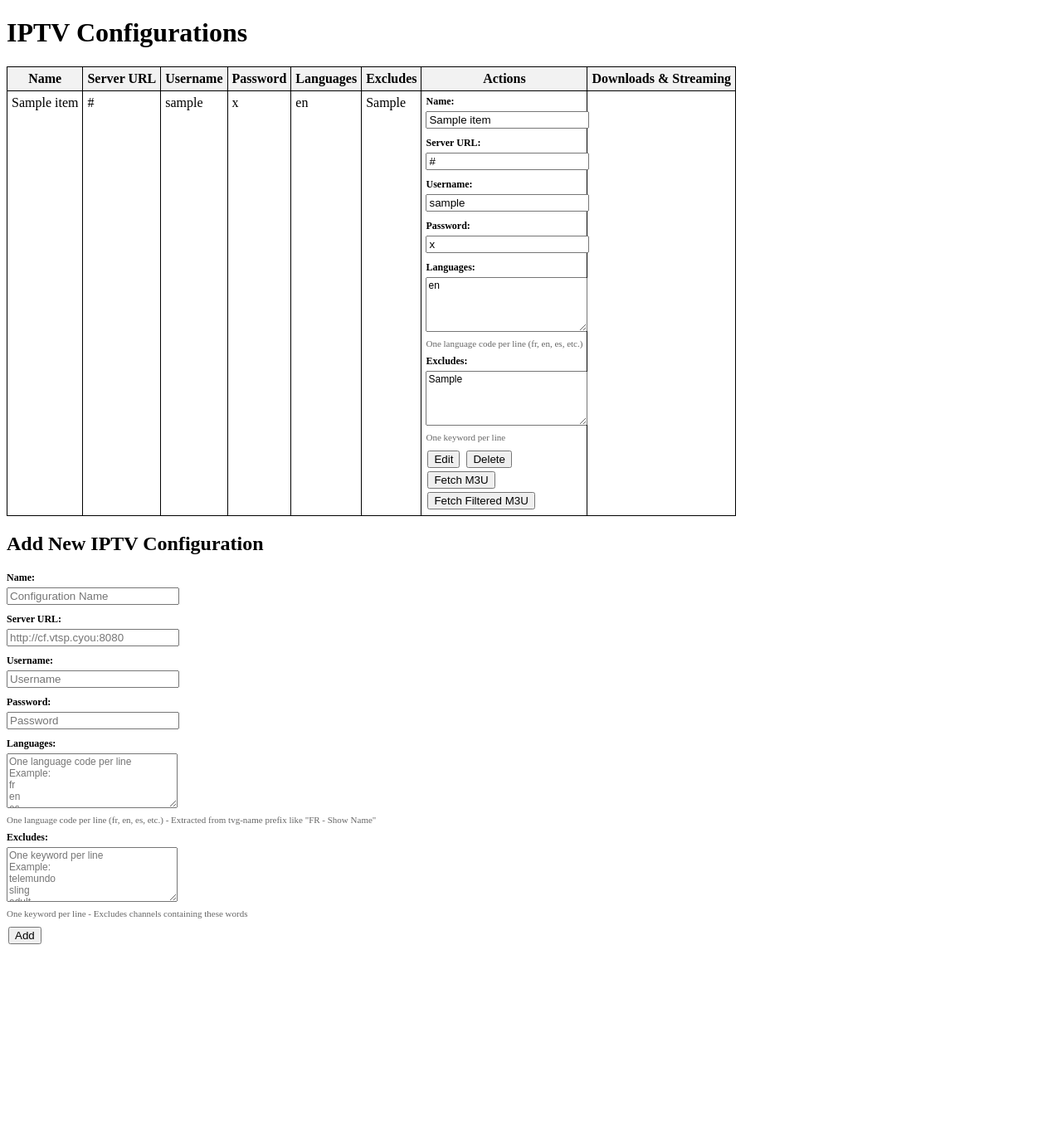
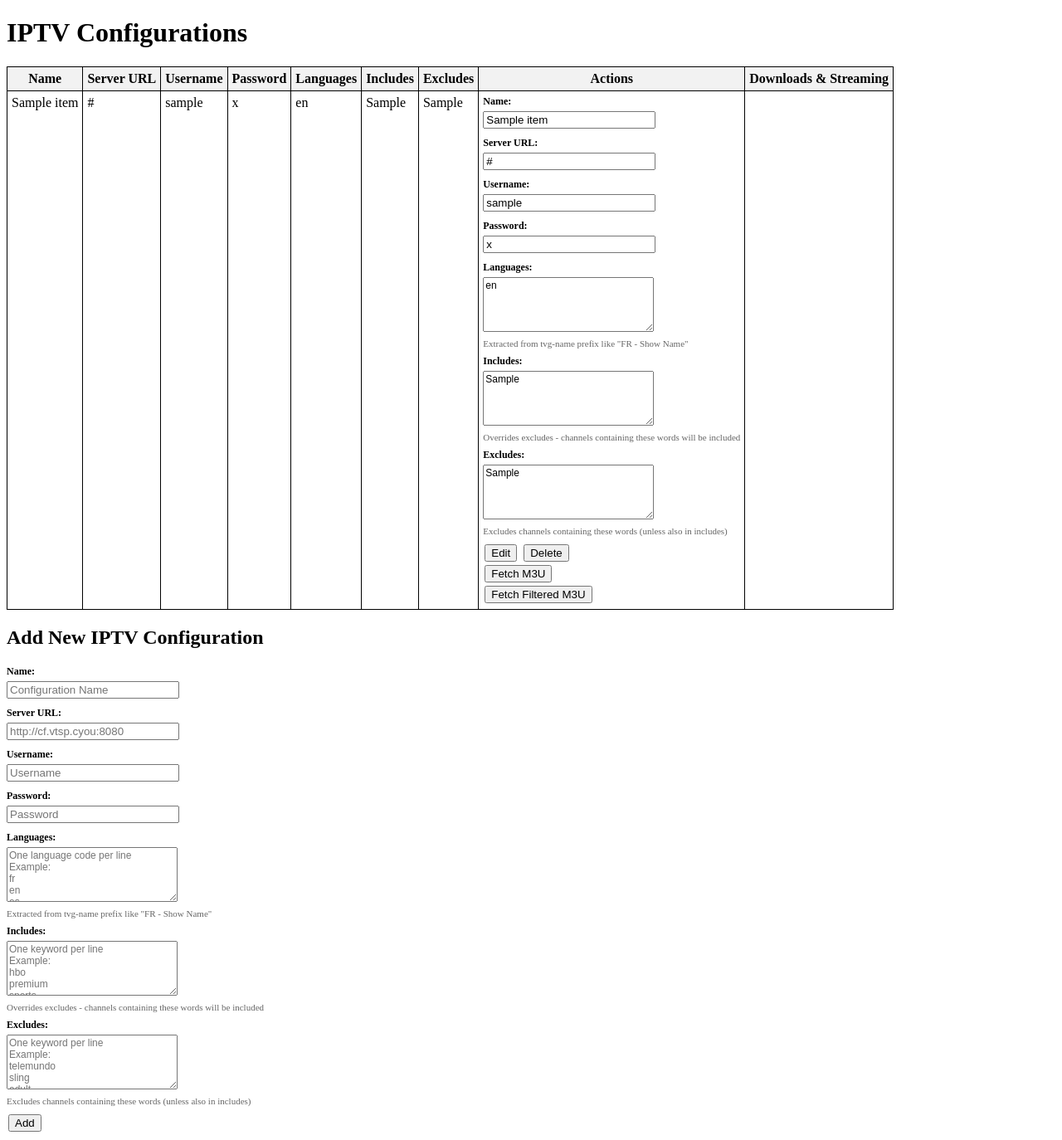
Before and after one commit to dreed47/iptv-manager, a FastAPI app: page / in a window 1280 px wide. Shown: the whole page at 83% size. Before the commit the page ends 1138 px from the top, so only its background shows below. Run offline with FastAPI, Linux system fonts and the light colour scheme; tables that the repository leaves empty hold one stand-in row (values such as "Sample post").

Commit message:
pre EPG updates

```diff
--- a/models.py
+++ b/models.py
@@ -26,8 +26,9 @@ class Item(Base):
     server_url = Column(String(200), nullable=False)
     username = Column(String(200), nullable=False)
     user_pass = Column(String(200), nullable=False)
-    languages = Column(String(200), nullable=True)  # comma-separated languages to include
-    excludes = Column(String(200), nullable=True)  # comma-separated keywords to exclude
+    languages = Column(String(200), nullable=True)
+    includes = Column(String(200), nullable=True)  # New field
+    excludes = Column(String(200), nullable=True)
 
 def init_db():
     try:
--- a/routes.py
+++ b/routes.py
@@ -49,7 +49,6 @@ async def index(request: Request, db: Session = Depends(get_db), error: str = No
         "base_url": base_url
     })
 
-
 @router.post("/", response_class=RedirectResponse)
 async def handle_form(
     request: Request,
@@ -61,6 +60,7 @@ async def handle_form(
     username: str = Form(None),
     user_pass: str = Form(None),
     languages: str = Form(None),
+    includes: str = Form(None),
     excludes: str = Form(None),
     item_id: int = Form(None),
     new_name: str = Form(None),
@@ -68,22 +68,29 @@ async def handle_form(
     new_username: str = Form(None),
     new_user_pass: str = Form(None),
     new_languages: str = Form(None),
+    new_includes: str = Form(None),
     new_excludes: str = Form(None),
     db: Session = Depends(get_db)
 ):
-    logger.info(f"Received form data: add={add}, edit={edit}, delete={delete}, name='{name}', server_url='{server_url}', username='{username}', user_pass='{user_pass}', languages='{languages}', excludes='{excludes}', item_id={item_id}, new_name='{new_name}', new_server_url='{new_server_url}', new_username='{new_username}', new_user_pass='{new_user_pass}', new_languages='{new_languages}', new_excludes='{new_excludes}'")
-# Convert newline-separated values to comma-separated for storage
+    logger.info(f"Received form data: add={add}, edit={edit}, delete={delete}, name='{name}', server_url='{server_url}', username='{username}', user_pass='{user_pass}', languages='{languages}', includes='{includes}', excludes='{excludes}', item_id={item_id}, new_name='{new_name}', new_server_url='{new_server_url}', new_username='{new_username}', new_user_pass='{new_user_pass}', new_languages='{new_languages}', new_includes='{new_includes}', new_excludes='{new_excludes}'")
+
+    # Convert newline-separated values to comma-separated for storage
     if languages and '\n' in languages:
         languages = ','.join([lang.strip() for lang in languages.split('\n') if lang.strip()])
+    if includes and '\n' in includes:
+        includes = ','.join([inc.strip() for inc in includes.split('\n') if inc.strip()])
     if excludes and '\n' in excludes:
         excludes = ','.join([ex.strip() for ex in excludes.split('\n') if ex.strip()])
     if new_languages and '\n' in new_languages:
         new_languages = ','.join([lang.strip() for lang in new_languages.split('\n') if lang.strip()])
+    if new_includes and '\n' in new_includes:
+        new_includes = ','.join([inc.strip() for inc in new_includes.split('\n') if inc.strip()])
     if new_excludes and '\n' in new_excludes:
         new_excludes = ','.join([ex.strip() for ex in new_excludes.split('\n') if ex.strip()])
+
     if add:
         logger.info(f"Processing add request with name: '{name}'")
-        result = create_item(db, name, server_url, username, user_pass, languages, excludes)
+        result = create_item(db, name, server_url, username, user_pass, languages, includes, excludes)
         if not result:
             logger.warning("Item creation failed")
             return RedirectResponse(url="/?error=Failed to create item", status_code=303)
@@ -92,7 +99,8 @@ async def handle_form(
         if not item_id or not all([new_name, new_server_url, new_username, new_user_pass]):
             logger.warning(f"Missing item_id or fields for edit: item_id={item_id}")
             return RedirectResponse(url="/?error=Missing item ID or fields", status_code=303)
-        if not update_item(db, item_id, new_name, new_server_url, new_username, new_user_pass, new_languages, new_excludes):
+        # FIXED: Added new_includes parameter
+        if not update_item(db, item_id, new_name, new_server_url, new_username, new_user_pass, new_languages, new_includes, new_excludes):
             logger.warning(f"Item update failed for id {item_id}")
             return RedirectResponse(url="/?error=Item not found", status_code=303)
     elif delete:
@@ -254,10 +262,11 @@ async def generate_filtered_m3u(item_id: int = Form(...), db: Session = Depends(
         with open(m3u_path, "r", encoding="utf-8") as f:
             m3u_content = f.read()
 
-        # Parse languages and excludes
+        # Parse languages, includes, and excludes
         languages = [lang.strip().lower() for lang in (item.languages or "").split(",") if lang.strip()]
+        includes = [inc.strip().lower() for inc in (item.includes or "").split(",") if inc.strip()]
         excludes = [ex.strip().lower() for ex in (item.excludes or "").split(",") if ex.strip()]
-        logger.info(f"Filtering item {item_id} with languages={languages}, excludes={excludes}")
+        logger.info(f"Filtering item {item_id} with languages={languages}, includes={includes}, excludes={excludes}")
 
         # Filter M3U
         filtered_content = "#EXTM3U\n"
@@ -305,7 +314,8 @@ async def generate_filtered_m3u(item_id: int = Form(...), db: Session = Depends(
                         # Fallback: just take first 2 characters
                         channel_language = tvg_name[:2].lower()
 
-                    logger.debug(f"Channel: {tvg_name}, Extracted language: {channel_language}")
+                    # Build search text for includes/excludes
+                    search_text = f"{tvg_name} {channel_name.lower()}".lower()
 
                     # Apply language filter if languages are specified
                     if languages:
@@ -317,21 +327,39 @@ async def generate_filtered_m3u(item_id: int = Form(...), db: Session = Depends(
                                 logger.debug(f"Language match: '{lang}' == '{channel_language}' in: {tvg_name}")
                                 break
 
-                    # Apply excludes filter
-                    if include and excludes:
-                        # Build search text for exclusions
-                        search_text = f"{tvg_name} {channel_name.lower()}"
-                        for ex in excludes:
-                            if ex in search_text:
-                                include = False
-                                logger.debug(f"Exclusion match: '{ex}' found in: {tvg_name}")
-                                break
+                    # Apply excludes and includes logic (includes override excludes)
+                    if include:
+                        # First check if it should be excluded
+                        excluded = False
+                        if excludes:
+                            for ex in excludes:
+                                if ex in search_text:
+                                    excluded = True
+                                    logger.debug(f"Exclusion match: '{ex}' found in: {tvg_name}")
+                                    break
+
+                        # Then check if it should be included (overrides exclusion)
+                        included_override = False
+                        if includes:
+                            for inc in includes:
+                                if inc in search_text:
+                                    included_override = True
+                                    logger.debug(f"Inclusion override: '{inc}' found in: {tvg_name}")
+                                    break
+
+                        # Final decision: if excluded but also included, include it
+                        if excluded and not included_override:
+                            include = False
+                        elif excluded and included_override:
+                            include = True
+                            logger.debug(f"Inclusion overrides exclusion for: {tvg_name}")
 
                     if include:
                         filtered_content += f"{extinf}\n{url}\n"
                         num_records += 1
                     else:
                         unmatched_count += 1
+                        logger.debug(f"Excluded channel: {tvg_name}")
                 i += 2
             else:
                 # Copy other non-EXTINF lines but skip duplicate #EXTM3U
@@ -342,7 +370,7 @@ async def generate_filtered_m3u(item_id: int = Form(...), db: Session = Depends(
         logger.info(f"Filtering results: {num_records} included, {unmatched_count} excluded")
 
         if num_records == 0:
-            logger.warning(f"No records matched filter for item {item_id}: languages={item.languages}, excludes={item.excludes}")
+            logger.warning(f"No records matched filter for item {item_id}: languages={item.languages}, includes={item.includes}, excludes={item.excludes}")
             return RedirectResponse(url=f"/?error=No records matched the filter criteria. Language codes not found in channel data.", status_code=303)
 
         # Save filtered M3U
--- a/schemas.py
+++ b/schemas.py
@@ -7,6 +7,7 @@ class ItemBase(BaseModel):
     username: str
     user_pass: str
     languages: str | None = None
+    includes: str | None = None  # Make sure this line exists
     excludes: str | None = None
 
 class ItemCreate(ItemBase):
--- a/templates/index.html
+++ b/templates/index.html
@@ -94,6 +94,7 @@
         <th>Username</th>
         <th>Password</th>
         <th>Languages</th>
+        <th>Includes</th>
         <th>Excludes</th>
         <th>Actions</th>
         <th>Downloads & Streaming</th>
@@ -105,6 +106,7 @@
         <td>{{ item.username }}</td>
         <td>{{ item.user_pass }}</td>
         <td>{{ item.languages }}</td>
+        <td>{{ item.includes }}</td>
         <td>{{ item.excludes }}</td>
         <td>
           <form method="POST" action="/">
@@ -177,7 +179,25 @@
 {{ item.languages }}</textarea
               >
               <div class="form-help">
-                One language code per line (fr, en, es, etc.)
+                Extracted from tvg-name prefix like "FR - Show Name"
+              </div>
+            </div>
+
+            <div class="form-group">
+              <label class="form-label" for="includes_{{ item.id }}"
+                >Includes:</label
+              >
+              <textarea
+                id="includes_{{ item.id }}"
+                name="new_includes"
+                placeholder="One keyword per line&#10;Example:&#10;hbo&#10;premium&#10;sports"
+                maxlength="200"
+              >
+{{ item.includes }}</textarea
+              >
+              <div class="form-help">
+                Overrides excludes - channels containing these words will be
+                included
               </div>
             </div>
 
@@ -193,7 +213,10 @@
               >
 {{ item.excludes }}</textarea
               >
-              <div class="form-help">One keyword per line</div>
+              <div class="form-help">
+                Excludes channels containing these words (unless also in
+                includes)
+              </div>
             </div>
 
             <button type="submit" name="edit" value="edit">Edit</button>
@@ -219,7 +242,9 @@
           <div style="margin-top: 8px">
             <strong>Streaming URL:</strong>
             <div class="stream-url">
-              {{ item.stream_url }}
+              <span id="stream-url-text-{{ item.id }}"
+                >{{ item.stream_url }}</span
+              >
               <button class="copy-btn" onclick="copyStreamUrl('{{ item.id }}')">
                 Copy
               </button>
@@ -292,8 +317,20 @@
           maxlength="200"
         ></textarea>
         <div class="form-help">
-          One language code per line (fr, en, es, etc.) - Extracted from
-          tvg-name prefix like "FR - Show Name"
+          Extracted from tvg-name prefix like "FR - Show Name"
+        </div>
+      </div>
+
+      <div class="form-group">
+        <label class="form-label" for="includes">Includes:</label>
+        <textarea
+          id="includes"
+          name="includes"
+          placeholder="One keyword per line&#10;Example:&#10;hbo&#10;premium&#10;sports"
+          maxlength="200"
+        ></textarea>
+        <div class="form-help">
+          Overrides excludes - channels containing these words will be included
         </div>
       </div>
 
@@ -306,7 +343,7 @@
           maxlength="200"
         ></textarea>
         <div class="form-help">
-          One keyword per line - Excludes channels containing these words
+          Excludes channels containing these words (unless also in includes)
         </div>
       </div>
 
@@ -315,8 +352,22 @@
 
     <script>
       function copyStreamUrl(itemId) {
-        const baseUrl = "{{ base_url }}";
-        const streamUrl = `${baseUrl}/stream_filtered_m3u/${itemId}`;
+        const streamUrlElement = document.getElementById(
+          `stream-url-text-${itemId}`
+        );
+        if (!streamUrlElement) {
+          console.error("Stream URL element not found for item:", itemId);
+          return;
+        }
+
+        const streamUrl = streamUrlElement.textContent.trim();
+
+        if (!streamUrl) {
+          console.error("Stream URL is empty for item:", itemId);
+          return;
+        }
+
+        console.log("Copying URL:", streamUrl); // Debug log
 
         navigator.clipboard
           .writeText(streamUrl)
@@ -352,34 +403,6 @@
             }, 2000);
           });
       }
-
-      // Convert comma-separated values to newline-separated when loading existing data
-      document.addEventListener("DOMContentLoaded", function () {
-        // Convert edit form textareas
-        const languageTextareas = document.querySelectorAll(
-          'textarea[name^="new_languages"]'
-        );
-        languageTextareas.forEach((textarea) => {
-          if (textarea.value.includes(",")) {
-            textarea.value = textarea.value
-              .split(",")
-              .map((item) => item.trim())
-              .join("\n");
-          }
-        });
-
-        const excludeTextareas = document.querySelectorAll(
-          'textarea[name^="new_excludes"]'
-        );
-        excludeTextareas.forEach((textarea) => {
-          if (textarea.value.includes(",")) {
-            textarea.value = textarea.value
-              .split(",")
-              .map((item) => item.trim())
-              .join("\n");
-          }
-        });
-      });
     </script>
   </body>
 </html>
```
Also changed, not shown: services.py (+4 -3 lines).
